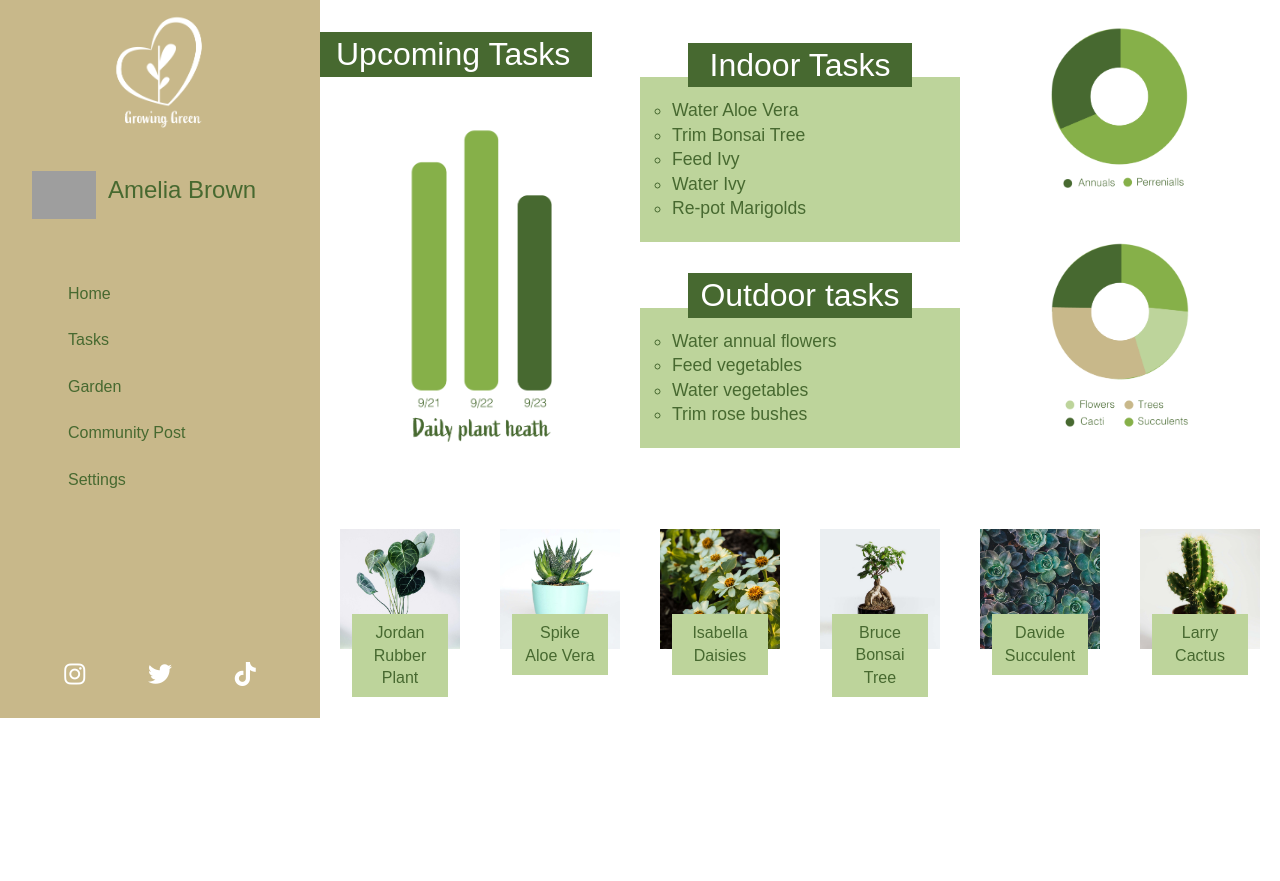
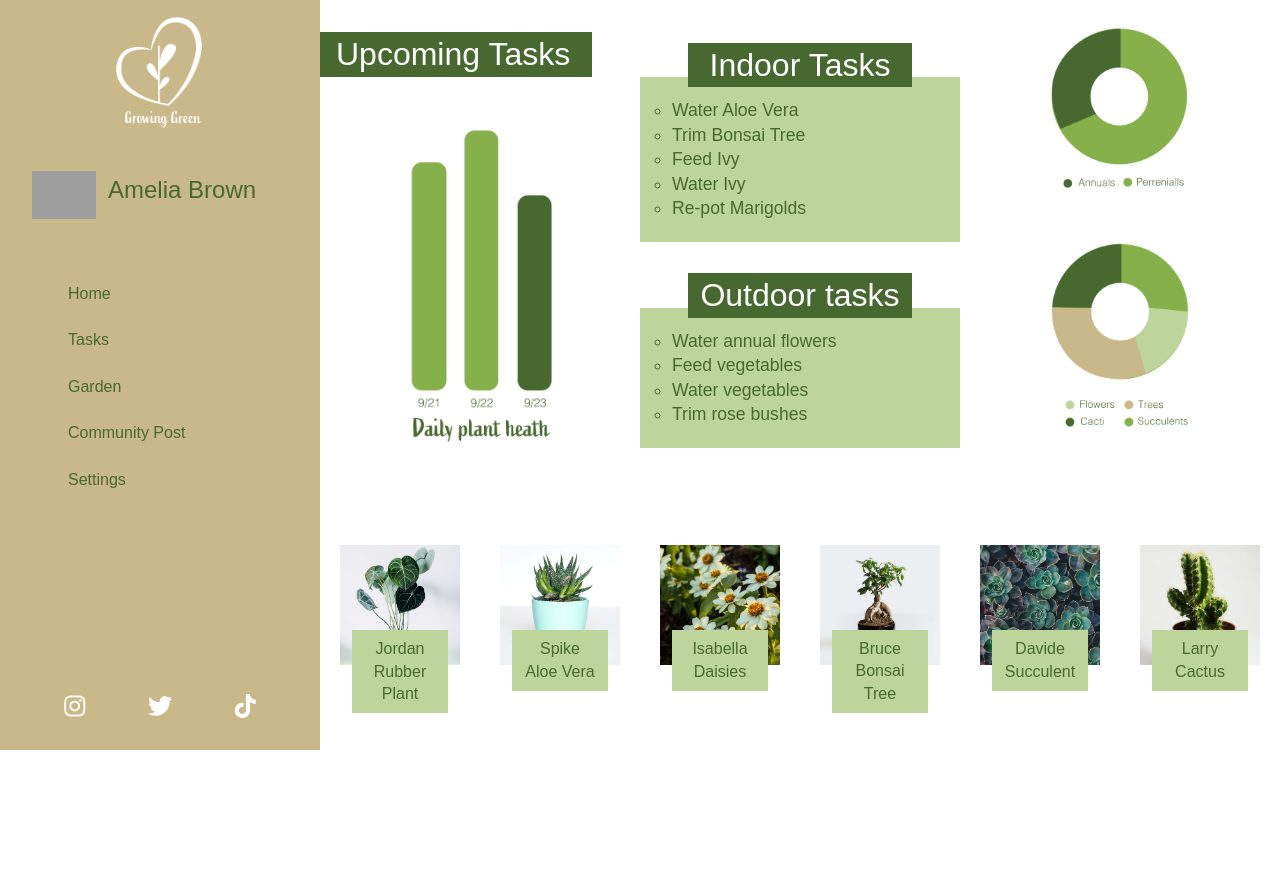
Before and after one commit to LizV41/Growing-Green, a plain HTML site: page index.html in a window 1280 px wide. Drawn offline with Linux system fonts and the light colour scheme; grey boxes are pictures that could not be loaded; a web font is replaced by a local one.

Commit message:
Update main.css

```diff
--- a/css/main.css
+++ b/css/main.css
@@ -144,7 +144,7 @@ a:hover li {
   text-align: center;
   background-color: #C8B88A;
   padding: 2rem;
-  padding-top: 5rem;
+  padding-top: 7rem;
 }
 
 .plants1{
@@ -153,7 +153,7 @@ a:hover li {
 .plants1 img{
   display: block;
   margin: auto;
-  position: relative; top: -5.3rem;
+  position: relative; top: -4.3rem;
   z-index: 3;
 
 }
@@ -168,6 +168,6 @@ a:hover li {
   text-align: center;
   list-style-type: none;
   margin: 2rem;
-  position: relative; top: -9.5rem;
+  position: relative; top: -8.5rem;
   z-index: 4;
 }
```
